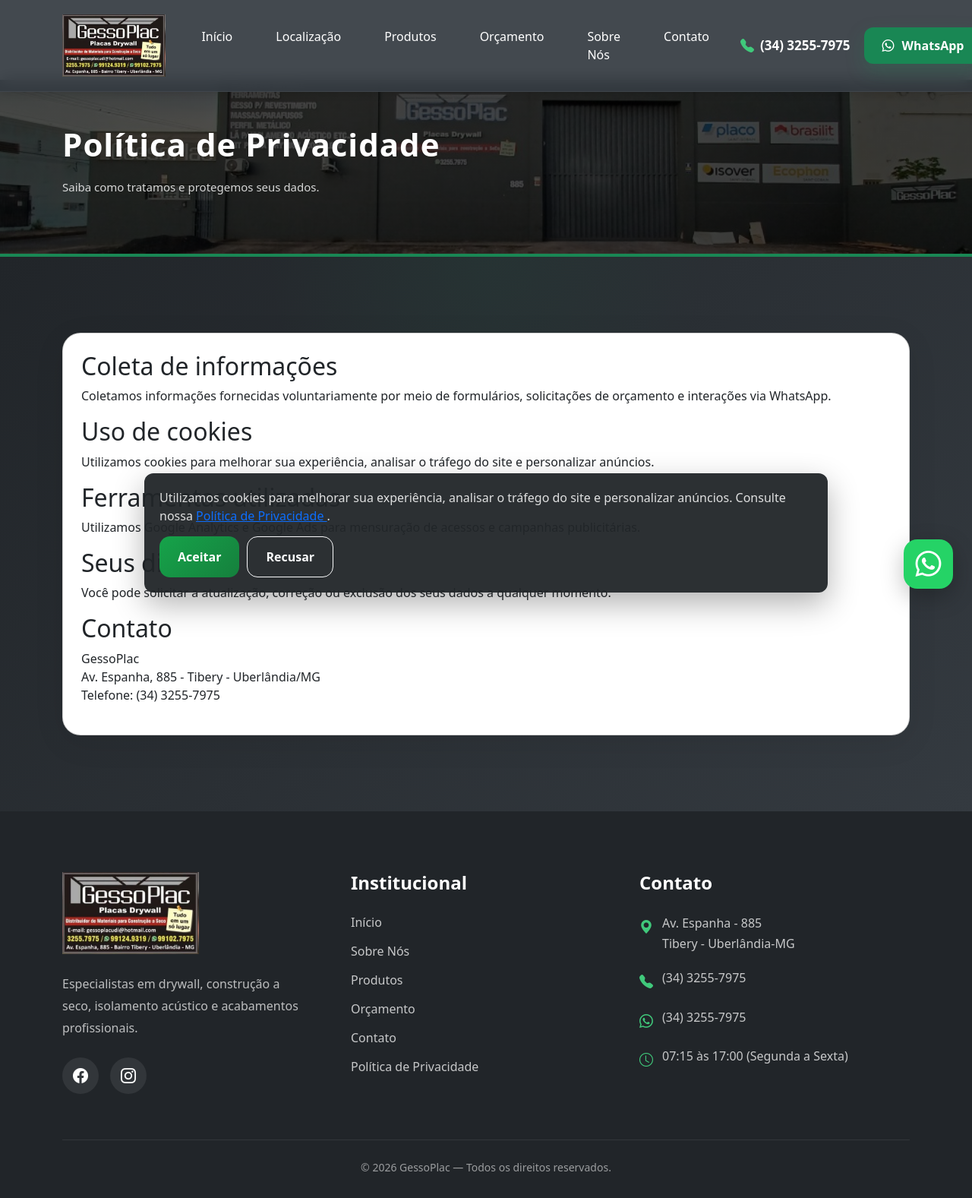
After one commit to arthurllj/sistema-gessoplac, a Django app: page /politica-de-privacidade/ in a window 1280 px wide. The commit adds this page. Shown: the whole page at 76% size. Run offline with Django 5.2, Linux system fonts and the light colour scheme; some libraries are stand-ins or nearby versions.

Commit message:
Implementação pág. políticas de cookie e botão com url

```diff
--- a/orcamento/templates/base.html
+++ b/orcamento/templates/base.html
@@ -342,6 +342,12 @@
                         </a>
                     </li>
 
+                    <li>
+                        <a href="{% url 'politica_privacidade' %}">
+                            Política de Privacidade
+                        </a>
+                    </li>
+
                 </ul>
 
             </div>
@@ -493,7 +499,10 @@
 
         <p>
             Utilizamos cookies para melhorar sua experiência, analisar o tráfego do site e personalizar anúncios.
-            Ao continuar navegando, você concorda com nossa Política de Privacidade.
+            Consulte nossa
+        <a href="{% url 'politica_privacidade' %}">
+            Política de Privacidade
+        </a>.
         </p>
 
         <div class="cookie-buttons">
--- /dev/null
+++ b/orcamento/templates/politica_privacidade.html
@@ -0,0 +1,65 @@
+{% extends "base.html" %}
+
+{% block content %}
+
+<section class="page-topo">
+
+    <div class="container">
+
+        <h1 class="produtos-topo-titulo">
+            Política de Privacidade
+        </h1>
+
+        <p class="produtos-topo-subtitulo">
+            Saiba como tratamos e protegemos seus dados.
+        </p>
+
+    </div>
+
+</section>
+
+<section class="page-section">
+
+    <div class="container">
+
+        <div class="card p-4 shadow-sm">
+
+            <h2>Coleta de informações</h2>
+
+            <p>
+                Coletamos informações fornecidas voluntariamente por meio de formulários, solicitações de orçamento e interações via WhatsApp.
+            </p>
+
+            <h2>Uso de cookies</h2>
+
+            <p>
+                Utilizamos cookies para melhorar sua experiência, analisar o tráfego do site e personalizar anúncios.
+            </p>
+
+            <h2>Ferramentas utilizadas</h2>
+
+            <p>
+                Utilizamos Google Analytics e Google Ads para mensuração de acessos e campanhas publicitárias.
+            </p>
+
+            <h2>Seus direitos</h2>
+
+            <p>
+                Você pode solicitar a atualização, correção ou exclusão dos seus dados a qualquer momento.
+            </p>
+
+            <h2>Contato</h2>
+
+            <p>
+                GessoPlac<br>
+                Av. Espanha, 885 - Tibery - Uberlândia/MG<br>
+                Telefone: (34) 3255-7975
+            </p>
+
+        </div>
+
+    </div>
+
+</section>
+
+{% endblock %}
--- a/orcamento/views.py
+++ b/orcamento/views.py
@@ -39,6 +39,8 @@ def orcamento(request):
 def localizacao(request):
     return render(request, "orcamento/localizacao.html")
 
+def politica_privacidade(request):
+    return render(request, 'politica_privacidade.html')
 
 def produtos(request):
     produtos = [
--- a/projeto/urls.py
+++ b/projeto/urls.py
@@ -1,10 +1,10 @@
-from django.contrib import admin
-from django.urls import path, include
 from django.contrib import admin
 from django.urls import path, include
 from django.contrib.sitemaps.views import sitemap
+from django.views.generic import TemplateView
+
+from orcamento import views
 from orcamento.sitemaps import StaticViewSitemap
-from django.views.generic import TemplateView
 
 sitemaps = {
     'static': StaticViewSitemap,
@@ -12,6 +12,7 @@ sitemaps = {
 
 urlpatterns = [
     path('admin/', admin.site.urls),
+
     path('', include('orcamento.urls')),
 
     path(
@@ -22,10 +23,16 @@ urlpatterns = [
     ),
 
     path(
-    "robots.txt",
-    TemplateView.as_view(
-        template_name="robots.txt",
-        content_type="text/plain"
+        'robots.txt',
+        TemplateView.as_view(
+            template_name='robots.txt',
+            content_type='text/plain'
+        ),
     ),
-),
+
+    path(
+        'politica-de-privacidade/',
+        views.politica_privacidade,
+        name='politica_privacidade'
+    ),
 ]
```
